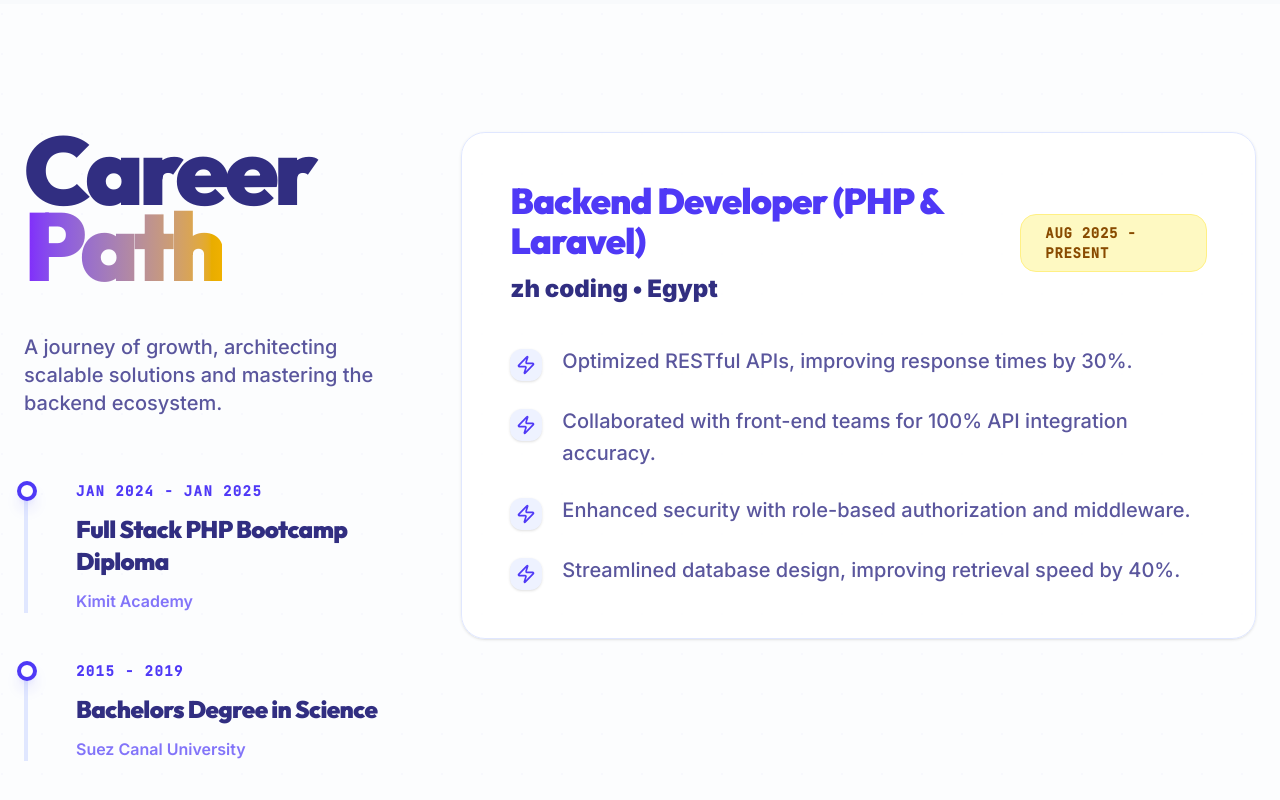
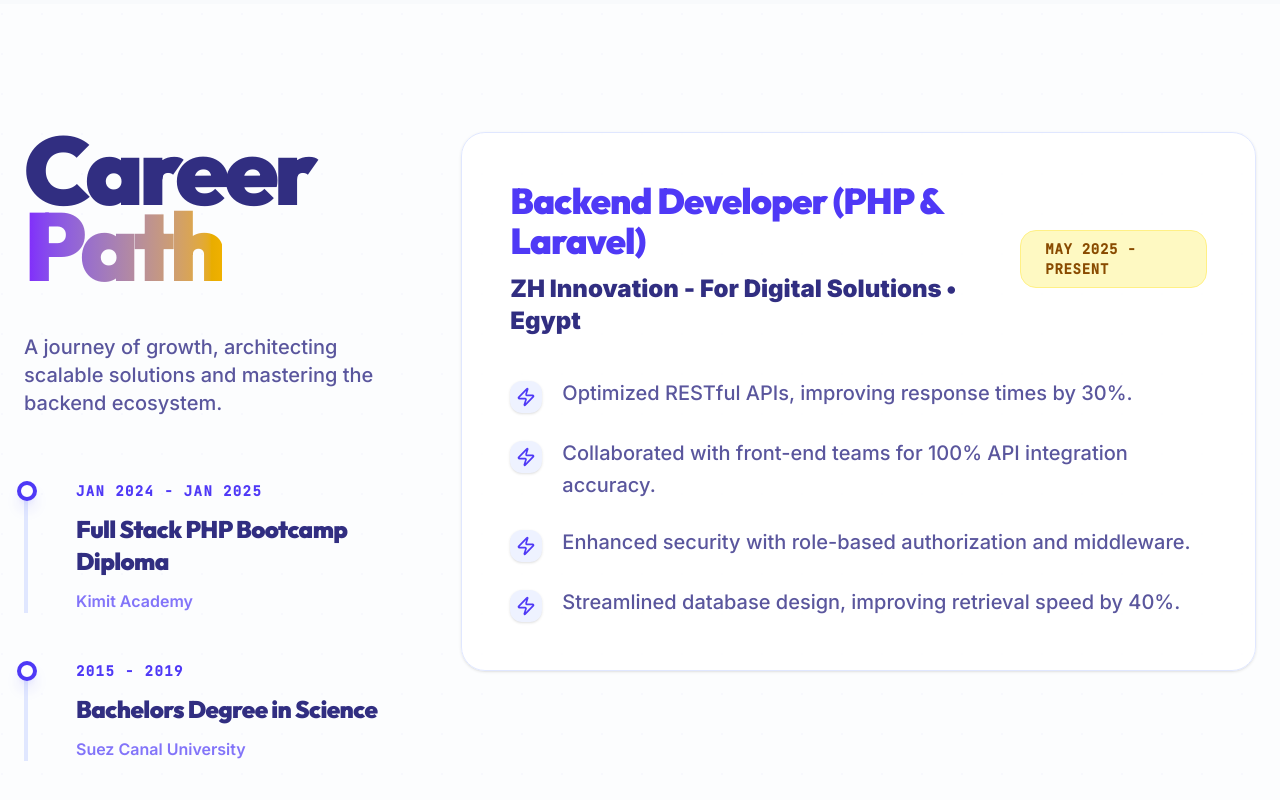
Before and after one commit to raghdahelmy/portfolio, a React (Vite) app: page / in a window 1280 px wide. Shown: the part 5348-6148 px from the top of the page. Built offline with nearby package versions, Linux system fonts and the light colour scheme.

Commit message:
change company name

```diff
--- a/src/constants.tsx
+++ b/src/constants.tsx
@@ -130,8 +130,8 @@ export const PHILOSOPHY = [
 export const EXPERIENCE = [
   {
     role: 'Backend Developer (PHP & Laravel)',
-    company: 'zh coding',
-    period: 'Aug 2025 - Present',
+    company: 'ZH Innovation - For Digital Solutions',
+    period: 'May 2025 - Present',
     location: 'Egypt',
     highlights: [
       'Optimized RESTful APIs, improving response times by 30%.',
```
